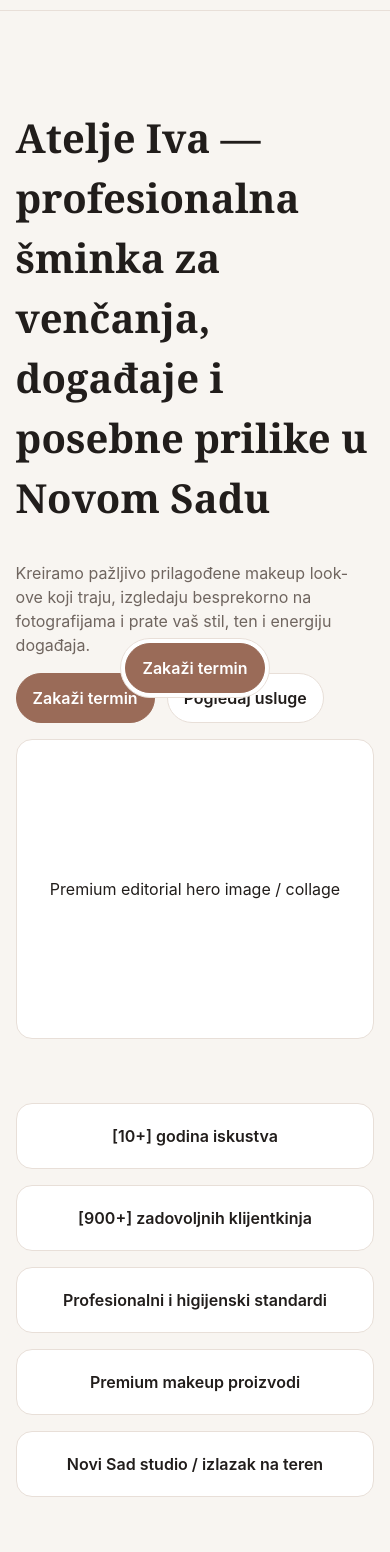
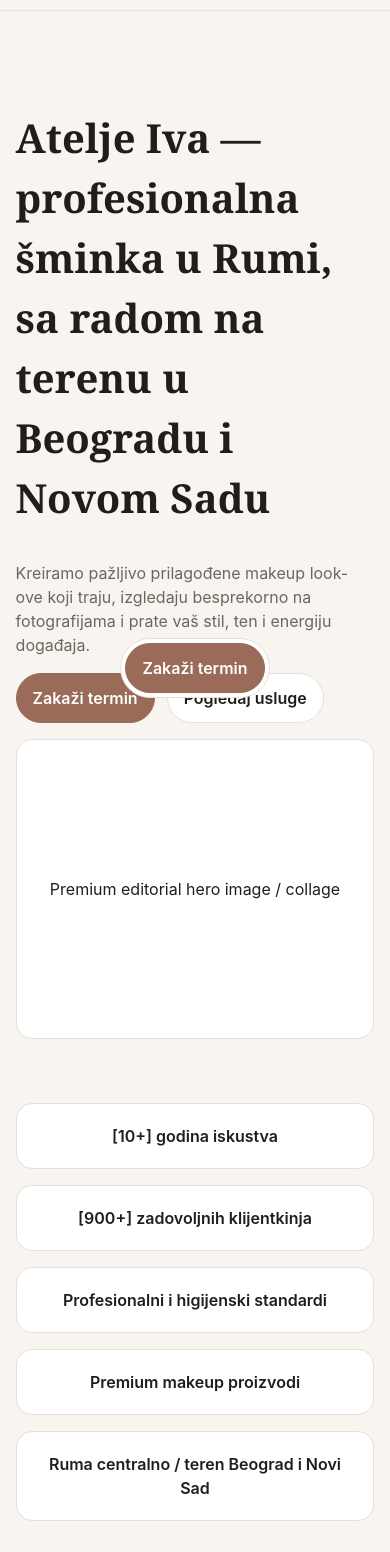
Before and after one commit to darkotosic/sminkanjeiva.rs, a Next.js app: page / in a window 390 px wide. Shown: the part 136-1688 px from the top of the page. Built offline with nearby package versions, Linux system fonts and the light colour scheme.

Commit message:
Update global location and phone details

```diff
--- a/components/sections/trust-strip.tsx
+++ b/components/sections/trust-strip.tsx
@@ -1,6 +1,6 @@
 import { TrustItem } from '@/components/ui/trust-item';
 
-const items = ['[10+] godina iskustva', '[900+] zadovoljnih klijentkinja', 'Profesionalni i higijenski standardi', 'Premium makeup proizvodi', 'Novi Sad studio / izlazak na teren'];
+const items = ['[10+] godina iskustva', '[900+] zadovoljnih klijentkinja', 'Profesionalni i higijenski standardi', 'Premium makeup proizvodi', 'Ruma centralno / teren Beograd i Novi Sad'];
 
 export function TrustStrip() {
   return (
--- a/data/seo.ts
+++ b/data/seo.ts
@@ -1,7 +1,7 @@
 export const seoByRoute: Record<string, { title: string; description: string; canonical: string }> = {
   '/': {
-    title: 'Profesionalna šminka u Novom Sadu',
-    description: 'Premium makeup studio za venčanja, događaje i posebne prilike. Zakažite termin brzo i jednostavno.',
+    title: 'Profesionalna šminka u Rumi | teren Beograd i Novi Sad',
+    description: 'Premium makeup studio sa centralnom lokacijom u Rumi i radom na terenu u Beogradu i Novom Sadu. Zakažite termin brzo i jednostavno.',
     canonical: '/',
   },
   '/o-nama': {
--- a/data/site.ts
+++ b/data/site.ts
@@ -1,13 +1,13 @@
 export const site = {
   brandName: 'Atelje Iva',
-  city: 'Novi Sad',
-  phone: '+381 60 123 4567',
+  city: 'Ruma',
+  phone: '+38162462004',
   email: 'booking@atelje-iva.rs',
   instagramUrl: 'https://instagram.com/ateljeiva',
-  address: 'Bulevar Oslobođenja 120, Novi Sad',
+  address: 'Ruma (centralna lokacija) • rad na terenu u Beogradu i Novom Sadu',
   workingHours: 'Pon–Sub 08:00–20:00, nedeljom po dogovoru',
   heroHeadline:
-    'Atelje Iva — profesionalna šminka za venčanja, događaje i posebne prilike u Novom Sadu',
+    'Atelje Iva — profesionalna šminka u Rumi, sa radom na terenu u Beogradu i Novom Sadu',
   heroText:
     'Kreiramo pažljivo prilagođene makeup look-ove koji traju, izgledaju besprekorno na fotografijama i prate vaš stil, ten i energiju događaja.',
   bookingUrl: '/kontakt',
```
